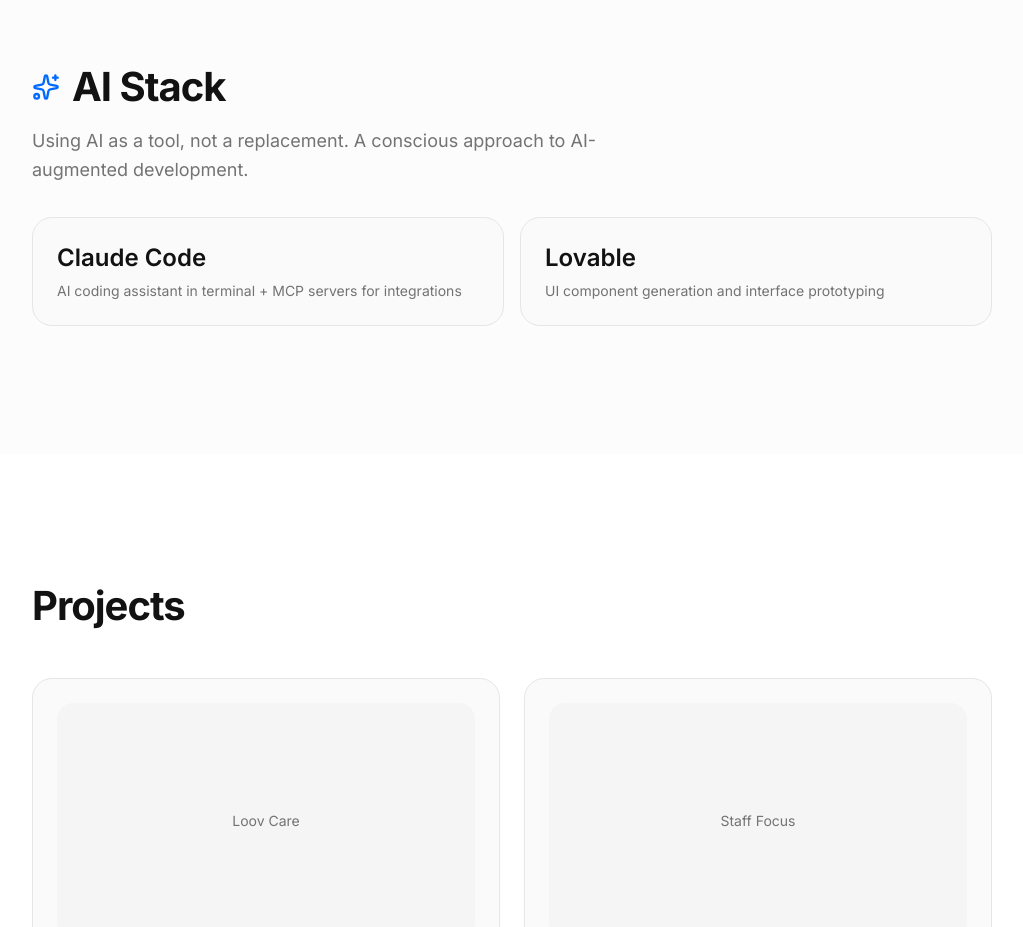
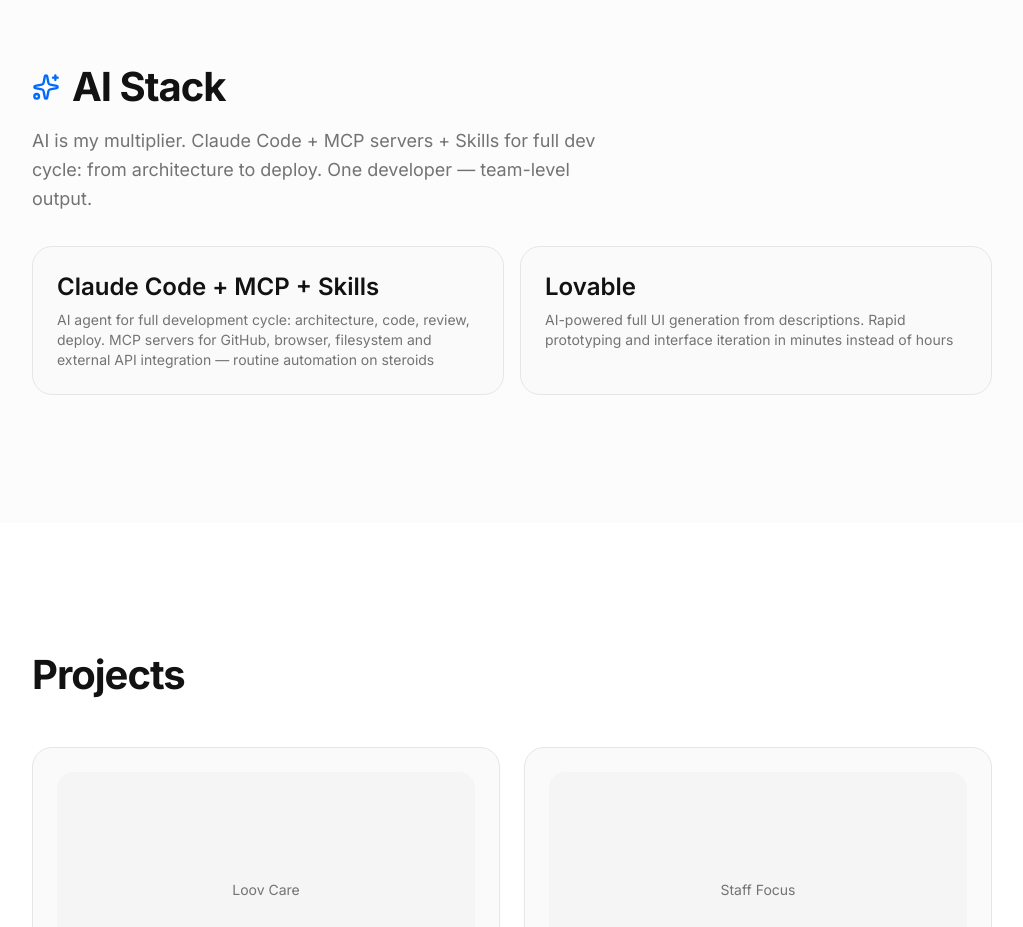
Before and after one commit to orlov11/portfolio, a Next.js app: page /en in a window 1280 px wide. Shown: the part 1900-2827 px from the top of the page, without its empty margins (128-1151 px from the left). Built offline with nearby package versions, Linux system fonts and the light colour scheme.

Commit message:
feat: update AI stack descriptions and add Skills to Claude Code

```diff
--- a/src/data/skills.ts
+++ b/src/data/skills.ts
@@ -40,17 +40,17 @@
 
 export const aiTools: AiTool[] = [
   {
-    name: "Claude Code",
+    name: "Claude Code + MCP + Skills",
     description: {
-      ru: "AI-ассистент для разработки в терминале + MCP-серверы для интеграций",
-      en: "AI coding assistant in terminal + MCP servers for integrations",
+      ru: "AI-агент для полного цикла разработки: архитектура, код, ревью, деплой. MCP-серверы для интеграции с GitHub, браузером, файловой системой и внешними API — автоматизация рутины на стероидах",
+      en: "AI agent for full development cycle: architecture, code, review, deploy. MCP servers for GitHub, browser, filesystem and external API integration — routine automation on steroids",
     },
   },
   {
     name: "Lovable",
     description: {
-      ru: "Генерация UI-компонентов и прототипирование интерфейсов",
-      en: "UI component generation and interface prototyping",
+      ru: "AI-генерация полноценных UI из описания. Быстрое прототипирование и итерация интерфейсов за минуты вместо часов",
+      en: "AI-powered full UI generation from descriptions. Rapid prototyping and interface iteration in minutes instead of hours",
     },
   },
 ];
--- a/src/messages/en.json
+++ b/src/messages/en.json
@@ -28,7 +28,7 @@
   },
   "aiStack": {
     "title": "AI Stack",
-    "description": "Using AI as a tool, not a replacement. A conscious approach to AI-augmented development."
+    "description": "AI is my multiplier. Claude Code + MCP servers + Skills for full dev cycle: from architecture to deploy. One developer — team-level output."
   },
   "projects": {
     "title": "Projects",
--- a/src/messages/ru.json
+++ b/src/messages/ru.json
@@ -28,7 +28,7 @@
   },
   "aiStack": {
     "title": "AI-стек",
-    "description": "Использую AI как инструмент, а не замену. Осознанный подход к AI-augmented разработке."
+    "description": "AI — мой мультипликатор. Claude Code + MCP-серверы + Skills для полного цикла разработки: от архитектуры до деплоя. Один разработчик — результат команды."
   },
   "projects": {
     "title": "Проекты",
```
